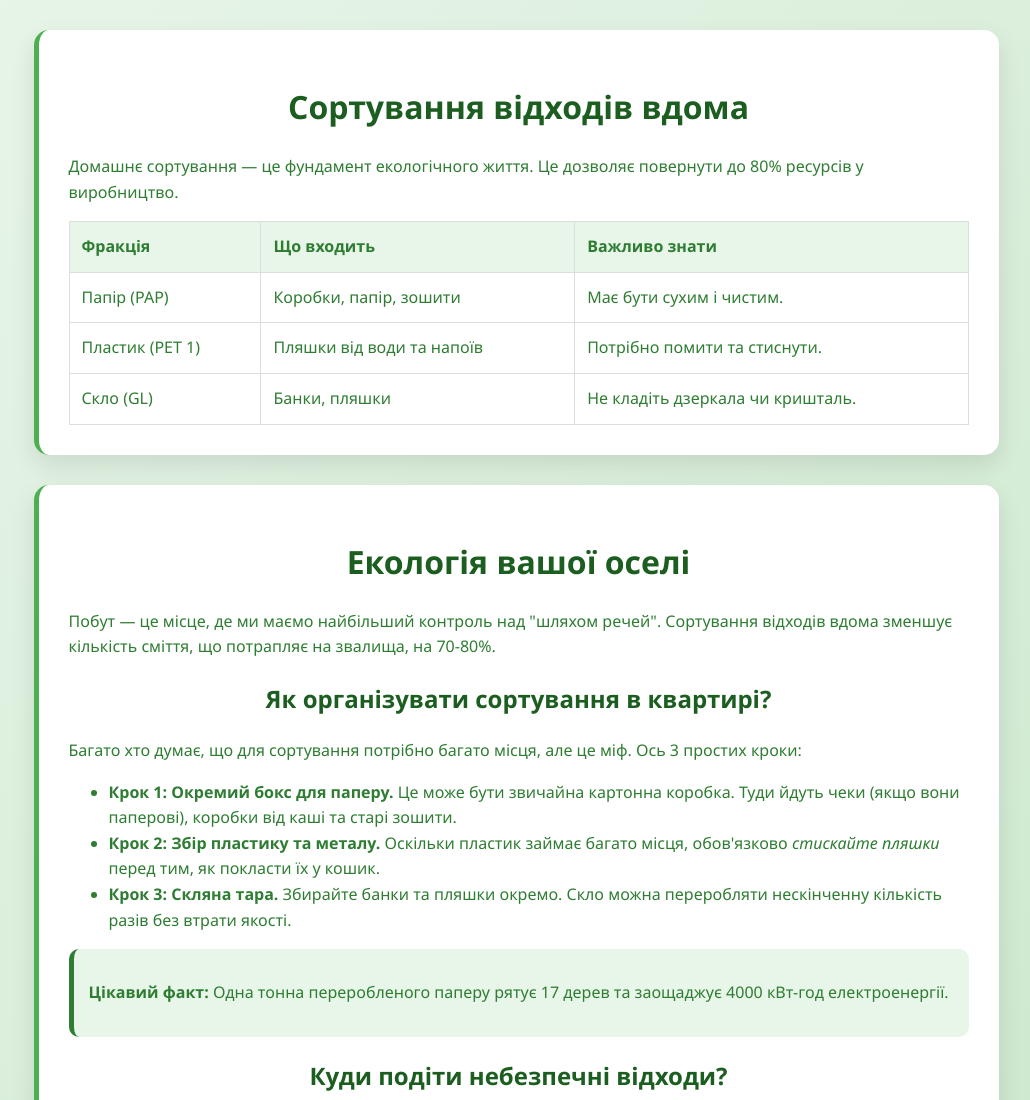
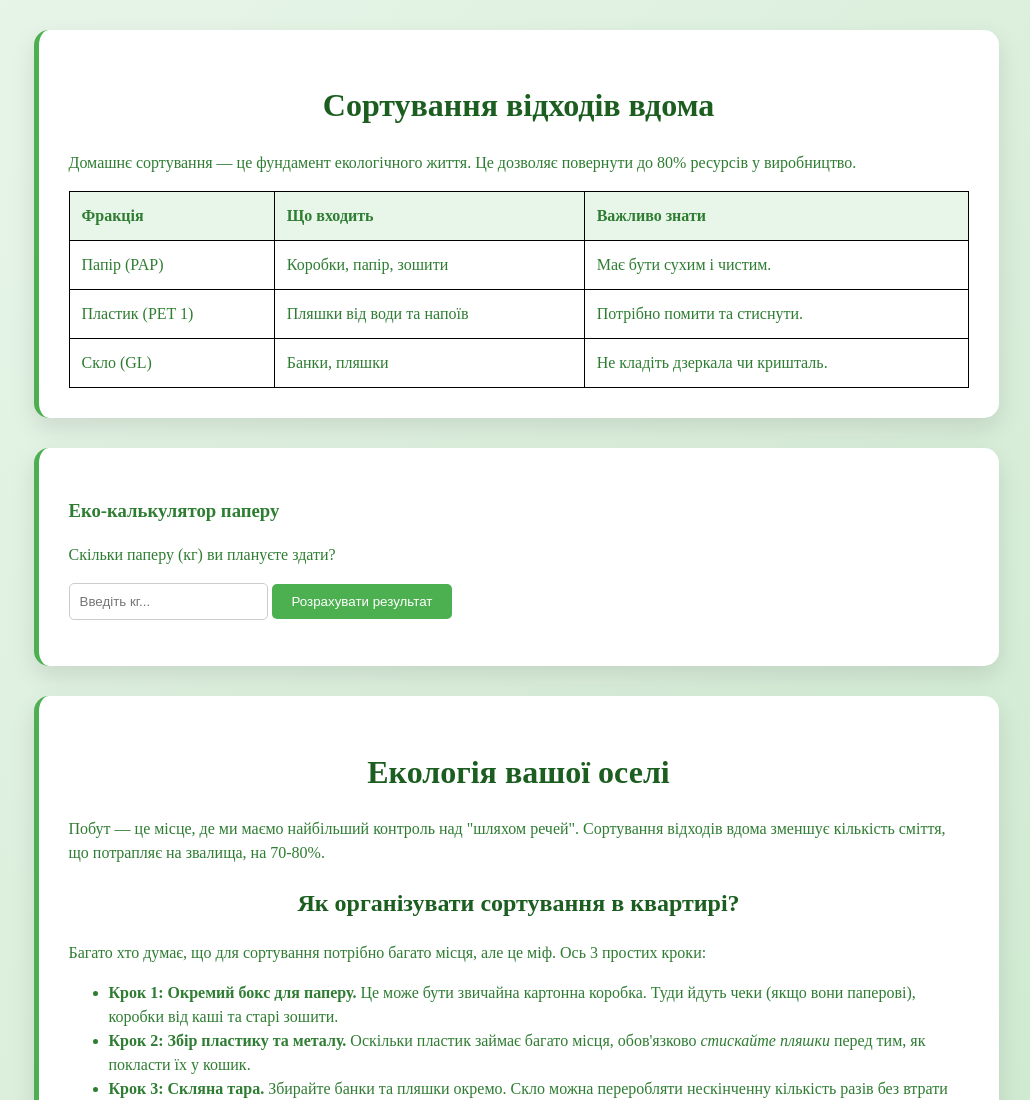
Before and after one commit to dianablog777-hub/eco-project, a website: page home.html in a window 1280 px wide. Shown: the top 1100 px of the page, without its empty margins (124-1154 px from the left). Drawn offline with Linux system fonts and the light colour scheme.

Commit message:
Add files via upload

```diff
--- a/home.html
+++ b/home.html
@@ -38,6 +38,15 @@
         </tbody>
     </table>
 </div>
+
+<div class="eco-card">
+    <h3>Еко-калькулятор паперу</h3>
+    <p>Скільки паперу (кг) ви плануєте здати?</p>
+    <input type="number" id="paperInput" placeholder="Введіть кг..." style="padding: 10px; border-radius: 5px; border: 1px solid #ccc;">
+    <button class="main-button" onclick="convertPaper()">Розрахувати результат</button>
+    <p id="calcResult" style="margin-top: 15px; font-weight: bold; color: #2e7d32;"></p>
+</div>
+
 <div class="eco-card">
     <h1>Екологія вашої оселі</h1>
     <p>Побут — це місце, де ми маємо найбільший контроль над "шляхом речей". Сортування відходів вдома зменшує кількість сміття, що потрапляє на звалища, на 70-80%.</p>
@@ -69,5 +78,6 @@
     </div>
 </div>
 <a href="index.html"> Повернутись на головну</a>
+<script src="index.js"></script>
 </body>
 </html>
--- a/style.css
+++ b/style.css
@@ -2,9 +2,9 @@ body {
     margin: 0;
     padding: 0;
     background: linear-gradient(135deg, #e8f5e9 0%, #c8e6c9 100%);
-    font-family: 'Segoe UI', sans-serif;
+    font-family: "Times New Roman";
     color: #2e7d32;
-    line-height: 1.6;
+    line-height: 1.5;
 }
 
 
@@ -30,7 +30,6 @@ nav ul li a:hover {
     background-color: #4caf50;
 }
 
-
 .eco-card {
     background: white;
     max-width: 900px;
@@ -44,7 +43,7 @@ nav ul li a:hover {
     h1, h2 { color: #1b5e20; text-align: center; }
 
     table { width: 100%; border-collapse: collapse; margin-top: 15px; }
-th, td { border: 1px solid #ddd; padding: 12px; text-align: left; }
+    th, td { border: 1px solid #000; padding: 12px; text-align: left; }
     th { background-color: #e8f5e9; }
 
     .main-button {
@@ -91,3 +90,69 @@ th { background-color: #e8f5e9; }
         background-color: #2e7d32;
         box-shadow: 0 4px 8px rgba(0,0,0,0.2);
     }
+
+
+
+
+
+    /*таблиці
+td {
+    color: #d32f2f;
+    font-size: 14px;
+    font-style: italic;
+}
+
+
+th {
+    text-transform: uppercase;
+    letter-spacing: 1px;
+}
+
+tr:nth-child(even) { background-color: #f2f2f2; }
+
+.eco-data td {
+    font-weight: bold;
+}
+<table class="eco-data">
+
+різні налаштування
+font-weight: bold;
+border: 2px solid green;
+font-weight: bold;
+body { background-color: yellow; }
+
+приближення при наведені
+nav ul li a:hover { text-decoration: underline; font-weight: bold; }
+
+текст
+#special-title {
+    color: orange;
+    font-size: 30px;
+}
+кнопка головна
+<a href="index.html" class="main-button" style="text-decoration: none; display: inline-block;">На головну</a>
+
+збільшення при наведені
+
+#special-card:hover {
+    transform: scale(1.15);
+}
+картинка
+.new-line-img {
+    display: block;
+    margin-bottom:
+}
+рамка при наведені
+.eco-card:hover { border: 2px solid #4caf50; }
+
+6 фото в 2 ряди
+.gallery {
+    display: flex;
+    flex-wrap: wrap;
+    justify-content: space-around;
+}
+.gallery img {
+    width: 30%;
+    margin: 5px;
+}
+*/
```
Also changed, not shown: contacts.html (+1 -1 lines), index.html (+5 -2 lines), market.html (+2 -1 lines), reuse.html (+1 -0 lines), tips.html (+2 -1 lines). Lines whose indentation alone changed are shown as unchanged.
